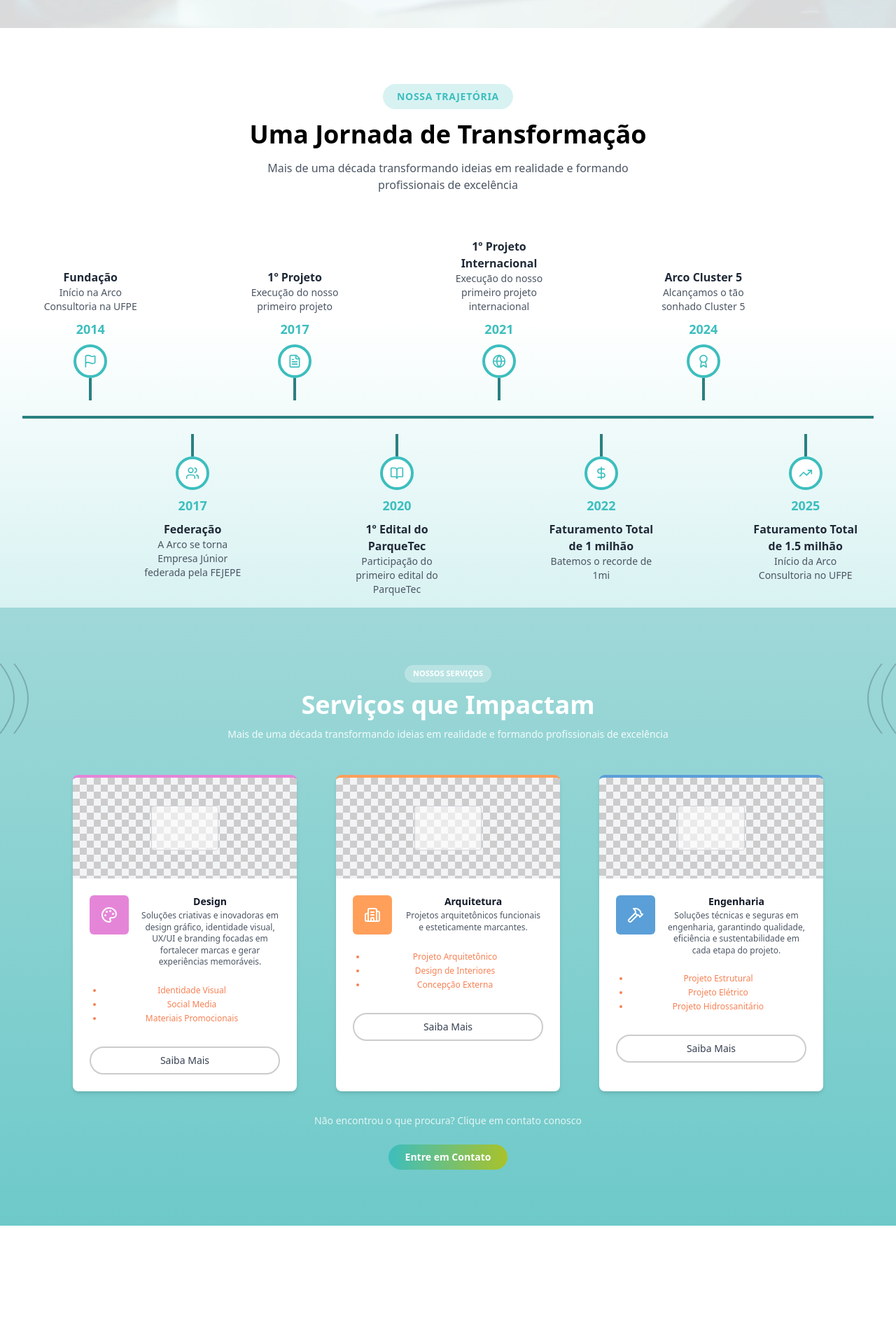
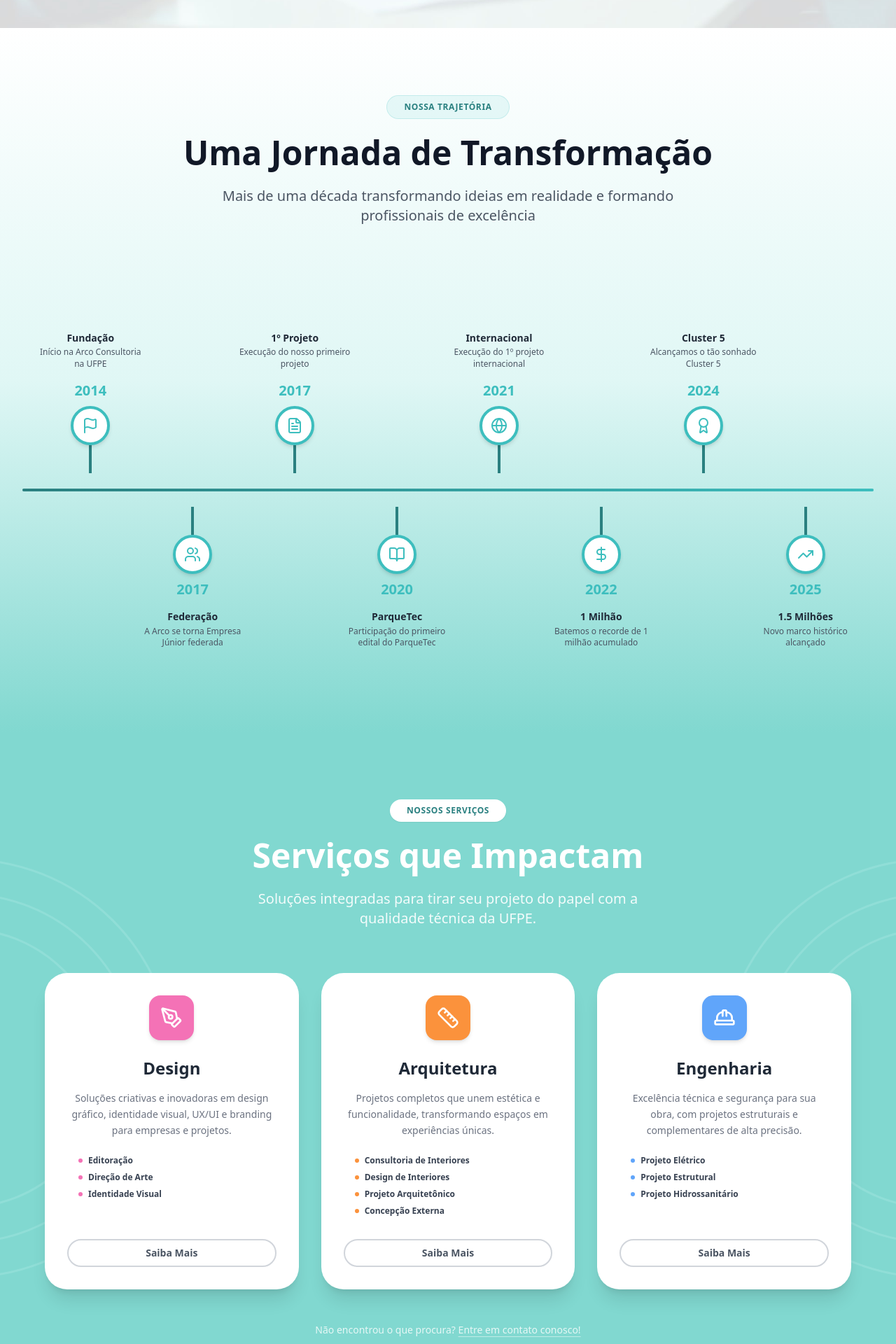
Before and after one commit to projetosseedabit/arco-site-deploy, a Next.js app: page / in a window 1280 px wide. Shown: the part 680-2600 px from the top of the page at 70% size. Before the commit the page ends 2431 px from the top, so only its background shows below. Built offline with nearby package versions, Linux system fonts and the light colour scheme.

Commit message:
Page: Adding website timeline + Service Section Sugestion

```diff
--- a/src/components/sections/ServicesSection/index.tsx
+++ b/src/components/sections/ServicesSection/index.tsx
@@ -1,83 +1,120 @@
-"use client"
+import React from "react";
+import { PenTool, HardHat, Ruler } from "lucide-react";
+import { Button } from "@/components/ui/button";
 
-import React from 'react'
-import { Palette, Building2, Hammer } from 'lucide-react'
-import ServiceCard from './ServiceCard'
-import type { Service } from './type'
-
-const services: Service[] = [
+const services = [
   {
     id: 1,
-    title: 'Design',
-    description:
-      'Soluções criativas e inovadoras em design gráfico, identidade visual, UX/UI e branding focadas em fortalecer marcas e gerar experiências memoráveis.',
-    items: ['Identidade Visual', 'Social Media', 'Materiais Promocionais'],
-    color: '#E585D8',
-    iconBg: '#E585D8',
-    icon: <Palette className="w-6 h-6" />,
-    detailedDescription: 'Descrição longa do serviço 1',
+    title: "Design",
+    description: "Soluções criativas e inovadoras em design gráfico, identidade visual, UX/UI e branding para empresas e projetos.",
+    items: ["Editoração", "Direção de Arte", "Identidade Visual"],
+    icon: PenTool,
+    iconColor: "bg-pink-400",
   },
   {
     id: 2,
-    title: 'Arquitetura',
-    description:
-      'Projetos arquitetônicos funcionais e esteticamente marcantes.',
-    items: ['Projeto Arquitetônico', 'Design de Interiores', 'Concepção Externa'],
-    color: '#FF9F5A',
-    iconBg: '#FF9F5A',
-    icon: <Building2 className="w-6 h-6" />,
-    detailedDescription: 'Descrição longa do serviço 2',
+    title: "Arquitetura",
+    description: "Projetos completos que unem estética e funcionalidade, transformando espaços em experiências únicas.",
+    items: ["Consultoria de Interiores", "Design de Interiores", "Projeto Arquitetônico", "Concepção Externa"],
+    icon: Ruler,
+    iconColor: "bg-orange-400",
   },
   {
     id: 3,
-    title: 'Engenharia',
-    description:
-      'Soluções técnicas e seguras em engenharia, garantindo qualidade, eficiência e sustentabilidade em cada etapa do projeto.',
-    items: ['Projeto Estrutural', 'Projeto Elétrico', 'Projeto Hidrossanitário'],
-    color: '#5B9FD8',
-    iconBg: '#5B9FD8',
-    icon: <Hammer className="w-6 h-6" />,
-    detailedDescription: 'Descrição longa do serviço 3',
+    title: "Engenharia",
+    description: "Excelência técnica e segurança para sua obra, com projetos estruturais e complementares de alta precisão.",
+    items: ["Projeto Elétrico", "Projeto Estrutural", "Projeto Hidrossanitário"],
+    icon: HardHat,
+    iconColor: "bg-blue-400",
   },
-]
+];
 
-export default function ServicesSection() {
+const ServicesSection = () => {
   return (
-    <section className="relative py-20 overflow-hidden" style={{ background: 'linear-gradient(180deg, #A0D8D8 0%, #6EC9C9 100%)' }}>
-      <div className="absolute left-0 top-20 opacity-20 pointer-events-none">
-        <svg width="120" height="200" viewBox="0 0 120 200" fill="none">
-          <path d="M0 0Q40 50 0 100" stroke="currentColor" strokeWidth="2" />
-          <path d="M20 0Q60 50 20 100" stroke="currentColor" strokeWidth="2" />
-        </svg>
-      </div>
-      <div className="absolute right-0 top-20 opacity-20 pointer-events-none">
-        <svg width="120" height="200" viewBox="0 0 120 200" fill="none">
-          <path d="M120 0Q80 50 120 100" stroke="currentColor" strokeWidth="2" />
-          <path d="M100 0Q60 50 100 100" stroke="currentColor" strokeWidth="2" />
-        </svg>
+    <section id="servicos" className="py-24 bg-[#81D8D0] relative overflow-hidden">
+
+      {/* Decoração de Fundo (Ondas Laterais) */}
+      <div className="absolute left-0 top-1/2 -translate-y-1/2 hidden md:block pointer-events-none">
+         <div className="w-[400px] h-[400px] rounded-full border-[3px] border-[#9CE3DC] absolute -left-[250px] top-1/2 -translate-y-1/2 opacity-60"></div>
+         <div className="w-[500px] h-[500px] rounded-full border-[3px] border-[#9CE3DC] absolute -left-[300px] top-1/2 -translate-y-1/2 opacity-60"></div>
+         <div className="w-[600px] h-[600px] rounded-full border-[3px] border-[#9CE3DC] absolute -left-[350px] top-1/2 -translate-y-1/2 opacity-60"></div>
       </div>
 
-      <div className="max-w-6xl mx-auto px-6 text-center relative z-10">
-        <span className="inline-block text-[11px] px-3 py-1 rounded-full bg-white/30 text-white mb-3 font-semibold">NOSSOS SERVIÇOS</span>
-        <h2 className="text-4xl font-bold text-white mb-3">Serviços que Impactam</h2>
-        <p className="text-sm text-white/90 max-w-2xl mx-auto mb-12">Mais de uma década transformando ideias em realidade e formando profissionais de excelência</p>
+      <div className="absolute right-0 top-1/2 -translate-y-1/2 hidden md:block pointer-events-none">
+         <div className="w-[400px] h-[400px] rounded-full border-[3px] border-[#9CE3DC] absolute -right-[250px] top-1/2 -translate-y-1/2 opacity-60"></div>
+         <div className="w-[500px] h-[500px] rounded-full border-[3px] border-[#9CE3DC] absolute -right-[300px] top-1/2 -translate-y-1/2 opacity-60"></div>
+         <div className="w-[600px] h-[600px] rounded-full border-[3px] border-[#9CE3DC] absolute -right-[350px] top-1/2 -translate-y-1/2 opacity-60"></div>
+      </div>
 
-        <div className="grid gap-6 grid-cols-1 md:grid-cols-3 mb-8">
-          {services.map((s) => (
-            <ServiceCard
-              key={s.id}
-              title={s.title}
-              description={s.description}
-              features={s.items}
-              color={s.color}
-              icon={s.icon}
-            />
+      <div className="container mx-auto px-4 sm:px-6 lg:px-8 relative z-10">
+
+        {/* Header Centralizado */}
+        <div className="text-center max-w-3xl mx-auto mb-16">
+          {/* TAG PADRONIZADA (Versão Dark/Solid) */}
+          <span className="inline-block py-2 px-6 rounded-full bg-white text-[#2A8080] font-bold text-xs uppercase tracking-wider mb-6 shadow-sm">
+            Nossos Serviços
+          </span>
+
+          {/* TÍTULO PADRONIZADO */}
+          <h2 className="text-4xl md:text-5xl font-extrabold text-white mb-6">
+            Serviços que Impactam
+          </h2>
+
+          <p className="text-white/90 text-lg md:text-xl max-w-xl mx-auto">
+            Soluções integradas para tirar seu projeto do papel com a qualidade técnica da UFPE.
+          </p>
+        </div>
+
+        {/* Grid de 3 Cards */}
+        <div className="grid grid-cols-1 md:grid-cols-3 gap-8 max-w-6xl mx-auto">
+          {services.map((service) => (
+            <div
+              key={service.id}
+              className="bg-white rounded-[2rem] p-8 shadow-xl flex flex-col items-center text-center relative group hover:-translate-y-2 transition-transform duration-300"
+            >
+              {/* Ícone Colorido */}
+              <div className={`${service.iconColor} w-16 h-16 rounded-2xl flex items-center justify-center mb-6 shadow-md text-white`}>
+                <service.icon size={32} />
+              </div>
+
+              <h3 className="text-2xl font-bold text-gray-800 mb-4">
+                {service.title}
+              </h3>
+
+              <p className="text-gray-500 text-sm leading-relaxed mb-6">
+                {service.description}
+              </p>
+
+              <ul className="text-left w-full space-y-2 mb-8 pl-4">
+                {service.items.map((item, idx) => (
+                  <li key={idx} className="flex items-center text-xs font-semibold text-gray-700">
+                    <span className={`w-1.5 h-1.5 rounded-full mr-2 ${service.title === 'Design' ? 'bg-pink-400' : service.title === 'Arquitetura' ? 'bg-orange-400' : 'bg-blue-400'}`}></span>
+                    {item}
+                  </li>
+                ))}
+              </ul>
+
+              <div className="mt-auto w-full">
+                <Button
+                  variant="outline"
+                  className="w-full rounded-full border-gray-300 text-gray-600 hover:bg-gray-50 hover:text-custom-teal font-semibold"
+                >
+                  Saiba Mais
+                </Button>
+              </div>
+            </div>
           ))}
         </div>
 
-        <p className="text-sm text-white/80 mb-6">Não encontrou o que procura? Clique em contato conosco</p>
-        <button className="inline-block text-white bg-gradient-to-r from-[#3DBEBE] to-[#A9C229] px-6 py-2 rounded-full text-sm font-semibold hover:bg-primary/90 transition-colors">Entre em Contato</button>
+        <div className="text-center mt-12">
+             <p className="text-white/80 text-sm cursor-pointer hover:text-white transition">
+                Não encontrou o que procura? <span className="underline decoration-white/50 underline-offset-4">Entre em contato conosco!</span>
+             </p>
+        </div>
+
       </div>
     </section>
-  )
-}
+  );
+};
+
+export default ServicesSection;
--- a/src/components/timeline/TimeLine.tsx
+++ b/src/components/timeline/TimeLine.tsx
@@ -1,23 +1,23 @@
 import React from "react";
-import {Flag, Users, FileText, BookOpen, Globe, DollarSign, Award, TrendingUp} from 'lucide-react';
+import { Flag, Users, FileText, BookOpen, Globe, DollarSign, Award, TrendingUp } from 'lucide-react';
 
-//Componente do marco da linha do tempo
 type TimelineItemProps = {
   year: string;
   title: string;
   description: string;
-  position: string;
-  direction: 'up' | 'down';
+  position?: string; // Opcional pois no mobile não usa
+  direction?: 'up' | 'down'; // Opcional pois no mobile não usa, mas quando usa tem que ser esses valores
   icon: React.ComponentType<{ size?: number; className?: string }>;
+  isLast?: boolean; // Usado no mobile
 };
 
-const TimelineItem = ({ year, title, description, position, direction, icon: Icon }: TimelineItemProps) => {
-  const itemClasses = "absolute flex flex-col items-center w-32 md:w-40 text-center";
-  const circleClasses = `w-12 h-12 rounded-full bg-white border-4 border-[#3DBEBE] z-10 flex items-center justify-center`;
-  const connectorClasses = "w-1 h-8 bg-[#2A8080]";
+// --- COMPONENTE DESKTOP (HORIZONTAL) ---
+const TimelineItemDesktop = ({ year, title, description, position, direction, icon: Icon }: TimelineItemProps) => {
+  const itemClasses = "absolute flex flex-col items-center w-32 xl:w-40 text-center";
+  const circleClasses = `w-12 h-12 xl:w-14 xl:h-14 rounded-full bg-white border-4 border-[#3DBEBE] z-10 flex items-center justify-center shadow-md transition-transform hover:scale-110`;
+  const connectorClasses = "w-1 h-8 xl:h-10 bg-[#2A8080]";
 
-//Posicionamento dos marcos
-const style = {
+  const style = {
     left: position,
     transform: 'translateX(-50%)',
   };
@@ -25,18 +25,14 @@ const style = {
   if (direction === 'up') {
     return (
       <div className={itemClasses} style={{ ...style, bottom: '50%', marginBottom: '1.5rem' }}>
-        {/* TEXTO */}
-        <div>
-          <h3 className="font-bold text-gray-800 text-sm md:text-base">{title}</h3>
-          <p className="text-xs md:text-sm text-gray-600">{description}</p>
+        <div className="mb-2 transition-all hover:-translate-y-1">
+          <h3 className="font-bold text-gray-800 text-sm leading-tight">{title}</h3>
+          <p className="text-xs text-gray-600 leading-snug mt-1 hidden xl:block">{description}</p>
         </div>
-        {/* ANO */}
-        <span className="font-bold text-lg text-[#3DBEBE] mt-2">{year}</span>
-        {/* CÍRCULO */}
-        <div className={`${circleClasses} mt-2`}>
-          {Icon && <Icon size={20} className="text-[#3DBEBE]" />}
+        <span className="font-bold text-lg xl:text-xl text-[#3DBEBE] my-2">{year}</span>
+        <div className={`${circleClasses}`}>
+          {Icon && <Icon size={24} className="text-[#3DBEBE]" />}
         </div>
-        {/* CONECTOR */}
         <div className={connectorClasses}></div>
       </div>
     );
@@ -44,58 +40,100 @@ const style = {
 
   return (
     <div className={itemClasses} style={{ ...style, top: '50%', marginTop: '1.5rem' }}>
-      {/* Conector */}
       <div className={connectorClasses}></div>
-      {/* O círculo com ícone */}
       <div className={`${circleClasses}`}>
-        {Icon && <Icon size={20} className="text-[#3DBEBE]" />}
+        {Icon && <Icon size={24} className="text-[#3DBEBE]" />}
       </div>
-      {/* ANO */}
-      <span className="font-bold text-lg text-[#3DBEBE] mt-2">{year}</span>
-      {/* Texto do marco */}
-      <div className="mt-2">
-        <h3 className="font-bold text-gray-800 text-sm md:text-base">{title}</h3>
-        <p className="text-xs md:text-sm text-gray-600">{description}</p>
+      <span className="font-bold text-lg xl:text-xl text-[#3DBEBE] my-2">{year}</span>
+      <div className="mt-2 transition-all hover:translate-y-1">
+        <h3 className="font-bold text-gray-800 text-sm leading-tight">{title}</h3>
+        <p className="text-xs text-gray-600 leading-snug mt-1 hidden xl:block">{description}</p>
+      </div>
+    </div>
+  );
+};
+
+// --- COMPONENTE MOBILE (VERTICAL) ---
+const TimelineItemMobile = ({ year, title, description, icon: Icon, isLast }: TimelineItemProps) => {
+  return (
+    <div className="flex gap-4 relative pb-12 last:pb-0">
+      {/* Linha Conectora Vertical */}
+      {!isLast && (
+        <div className="absolute left-[22px] top-12 bottom-0 w-1 bg-[#2A8080]/30"></div>
+      )}
+
+      {/* Ícone/Bolinha */}
+      <div className="flex-shrink-0">
+        <div className="w-12 h-12 rounded-full bg-white border-4 border-[#3DBEBE] flex items-center justify-center shadow-sm relative z-10">
+          {Icon && <Icon size={20} className="text-[#3DBEBE]" />}
+        </div>
+      </div>
+
+      {/* Conteúdo */}
+      <div className="pt-1 pb-2">
+        <span className="inline-block px-3 py-1 rounded bg-[#3DBEBE]/10 text-[#2A8080] text-sm font-bold mb-2">
+          {year}
+        </span>
+        <h3 className="text-xl font-bold text-gray-800 mb-1">{title}</h3>
+        <p className="text-gray-600 text-sm leading-relaxed max-w-xs">{description}</p>
       </div>
     </div>
   );
 };
 
 const TimeLine = () => {
-  const items = [
+  // CORREÇÃO AQUI: Adicionei ": TimelineItemProps[]" para forçar a tipagem correta
+  const items: TimelineItemProps[] = [
     { year: '2014', title: 'Fundação', description: 'Início na Arco Consultoria na UFPE', position: '8%', direction: 'up', icon: Flag },
-    { year: '2017', title: 'Federação', description: 'A Arco se torna Empresa Júnior federada pela FEJEPE', position: '20%', direction: 'down', icon: Users },
+    { year: '2017', title: 'Federação', description: 'A Arco se torna Empresa Júnior federada', position: '20%', direction: 'down', icon: Users },
     { year: '2017', title: '1º Projeto', description: 'Execução do nosso primeiro projeto', position: '32%', direction: 'up', icon: FileText },
-    { year: '2020', title: '1º Edital do ParqueTec', description: 'Participação do primeiro edital do ParqueTec', position: '44%', direction: 'down', icon: BookOpen },
-    { year: '2021', title: '1º Projeto Internacional', description: 'Execução do nosso primeiro projeto internacional', position: '56%', direction: 'up', icon: Globe },
-    { year: '2022', title: 'Faturamento Total de 1 milhão', description: 'Batemos o recorde de 1mi', position: '68%', direction: 'down', icon: DollarSign },
-    { year: '2024', title: 'Arco Cluster 5', description: 'Alcançamos o tão sonhado Cluster 5', position: '80%', direction: 'up', icon: Award },
-    { year: '2025', title: 'Faturamento Total de 1.5 milhão', description: 'Início da Arco Consultoria no UFPE', position: '92%', direction: 'down', icon: TrendingUp },
+    { year: '2020', title: 'ParqueTec', description: 'Participação do primeiro edital do ParqueTec', position: '44%', direction: 'down', icon: BookOpen },
+    { year: '2021', title: 'Internacional', description: 'Execução do 1º projeto internacional', position: '56%', direction: 'up', icon: Globe },
+    { year: '2022', title: '1 Milhão', description: 'Batemos o recorde de 1 milhão acumulado', position: '68%', direction: 'down', icon: DollarSign },
+    { year: '2024', title: 'Cluster 5', description: 'Alcançamos o tão sonhado Cluster 5', position: '80%', direction: 'up', icon: Award },
+    { year: '2025', title: '1.5 Milhões', description: 'Novo marco histórico alcançado', position: '92%', direction: 'down', icon: TrendingUp },
   ];
 
   return (
-    // Fundo com o gradiente (deixei com uma transição bem livinha pro azul da arco)
-    <div className="flex flex-col justify-center items-center min-h-screen bg-gradient-to-b from-white via-white to-[#3DBEBE]/20 text-gray-800 py-20 px-4 sm:px-8">
+    <div className="relative w-full bg-gradient-to-b from-white via-[#E0F7F5] to-[#81D8D0] text-gray-800 py-24 px-4 sm:px-8 overflow-hidden">
 
-
-      <div className="text-center">
-        <span className="inline-block bg-[#3DBEBE]/20 text-[#3DBEBE] text-sm font-semibold tracking-wider px-5 py-2 rounded-full">
-          NOSSA TRAJETÓRIA
+      {/* --- Título e Cabeçalho --- */}
+      <div className="text-center relative z-10 max-w-4xl mx-auto mb-16 md:mb-32">
+        <span className="inline-block py-2 px-6 rounded-full bg-[#3DBEBE]/10 text-[#2A8080] font-bold text-xs uppercase tracking-wider mb-6 border border-[#3DBEBE]/20">
+          Nossa Trajetória
         </span>
-        <h1 className="text-black text-4xl font-extrabold text-center mt-4">Uma Jornada de Transformação</h1>
-        <div className="max-w-xl mx-auto text-center mt-4">
-          <p className="text-center text-gray-600">Mais de uma década transformando ideias em realidade e formando profissionais de excelência</p>
-        </div>
+        <h2 className="text-4xl md:text-5xl font-extrabold text-gray-900 mb-6">
+          Uma Jornada de Transformação
+        </h2>
+        <p className="text-gray-600 text-lg md:text-xl max-w-2xl mx-auto">
+          Mais de uma década transformando ideias em realidade e formando profissionais de excelência
+        </p>
       </div>
 
-      <div className="w-full max-w-7xl mt-32">
-        <div className="relative w-full h-96 mx-auto">
-          <div className="absolute top-1/2 left-0 w-full h-1 bg-[#2A8080] transform -translate-y-1/2"></div>
+      {/* --- VIEW DESKTOP (Horizontal) ---
+          Só aparece em telas grandes (lg = 1024px para cima)
+      */}
+      <div className="hidden lg:block w-full max-w-[1400px] mx-auto h-[500px] relative">
+          {/* Linha Central */}
+          <div className="absolute top-1/2 left-0 w-full h-1 bg-[#2A8080]/30 transform -translate-y-1/2 rounded-full"></div>
+          <div className="absolute top-1/2 left-0 w-full h-1 bg-gradient-to-r from-[#2A8080] to-[#3DBEBE] transform -translate-y-1/2 rounded-full origin-left"></div>
 
           {items.map((item, index) => (
-            <TimelineItem key={index} {...item} direction={item.direction as 'up' | 'down'} />
+            <TimelineItemDesktop key={index} {...item} />
           ))}
-        </div>
+      </div>
+
+      {/* --- VIEW MOBILE (Vertical) ---
+          Só aparece em telas menores (até lg)
+      */}
+      <div className="block lg:hidden max-w-md mx-auto pl-4">
+          {items.map((item, index) => (
+            <TimelineItemMobile
+              key={index}
+              {...item}
+              isLast={index === items.length - 1}
+            />
+          ))}
       </div>
 
     </div>
```
Also changed, not shown: src/components/sections/Header.tsx (+30 -40 lines).
